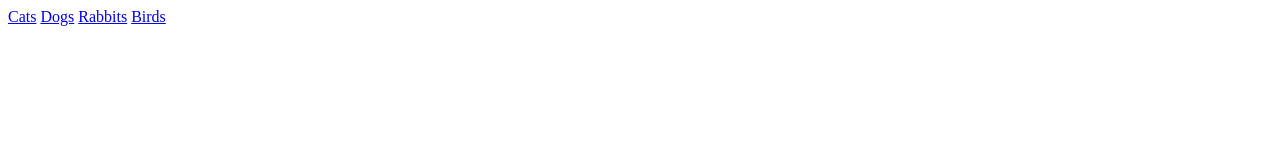
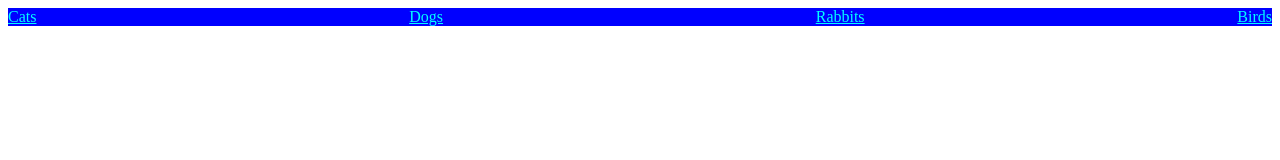
Before and after one commit to DEZ2023/2023-may-foundations, a plain HTML site: page code-challenge-1/index.html in a window 1280 px wide. Drawn offline with Linux system fonts and the light colour scheme.

Commit message:
code-challenge-1

```diff
--- /dev/null
+++ b/code-challenge-1/css/standard.css
@@ -0,0 +1,8 @@
+nav{
+    background-color: blue;
+    display: flex;
+    justify-content: space-between;
+}
+a{
+    color: cyan;
+}
--- a/code-challenge-1/index.html
+++ b/code-challenge-1/index.html
@@ -1,6 +1,7 @@
 <html>
     <head>
         <title>code challenge 1</title>
+        <link rel="stylesheet" href="./css/standard.css">
     </head>
     <body>
         <nav>
--- a/twinfeat/css/standard.css
+++ b/twinfeat/css/standard.css
@@ -1,7 +1,12 @@
+body {
+    margin: 0;
+}
 nav{
     background-color: black;
+    display: flex;
+    justify-content: space-around;
 }
 a{
-    color: #f0f0f0;
+    color:#f0f0f0;
     text-decoration: none;
 }
```
